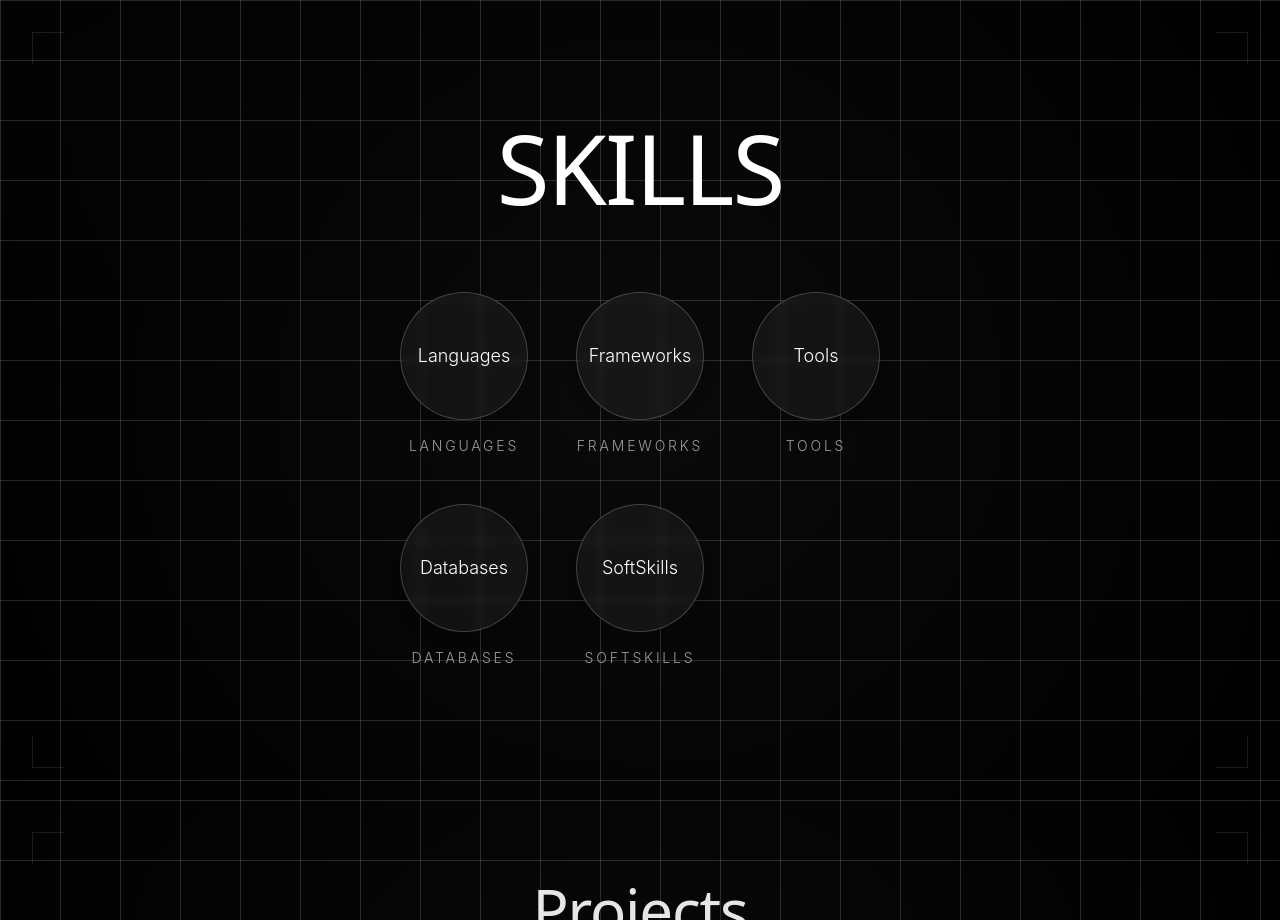
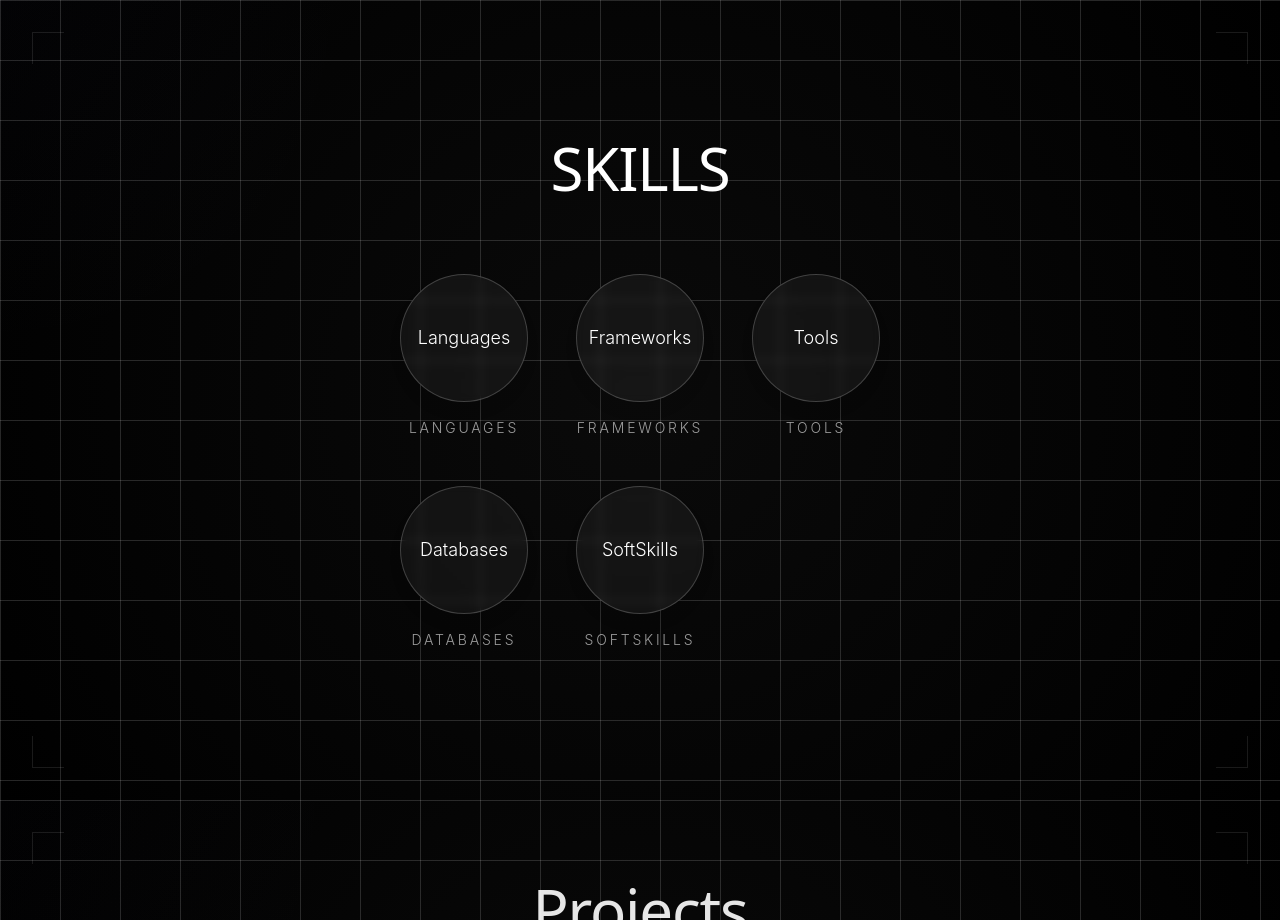
Before and after one commit to Keshav14git/Keshav-Portfolio, a React (Vite) app: page / in a window 1280 px wide. Shown: the part 1600-2520 px from the top of the page. Built offline with nearby package versions, Linux system fonts and the light colour scheme.

Commit message:
update heading size in Skills component for improved readability

```diff
--- a/src/Skills.jsx
+++ b/src/Skills.jsx
@@ -60,7 +60,7 @@ const Skills = () => {
       {/* Content */}
       <div className="relative z-10 text-center px-8 max-w-6xl mx-auto">
         <h2
-          className="text-6xl md:text-8xl font-extralight text-white mb-16 tracking-tight leading-none"
+          className="text-4xl md:text-6xl font-extralight text-white mb-16 tracking-tight leading-none"
           style={{
             fontFamily: 'system-ui, -apple-system, sans-serif',
             letterSpacing: '-0.02em',
```
